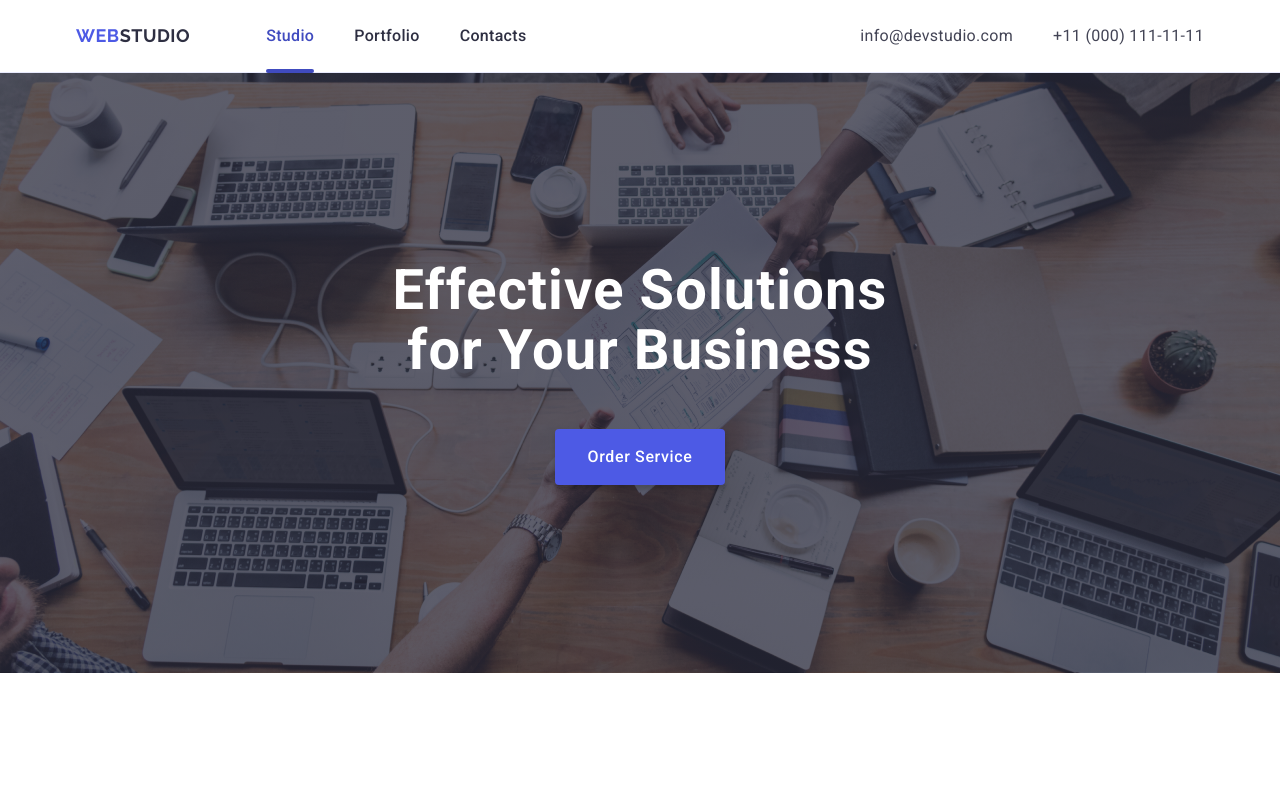
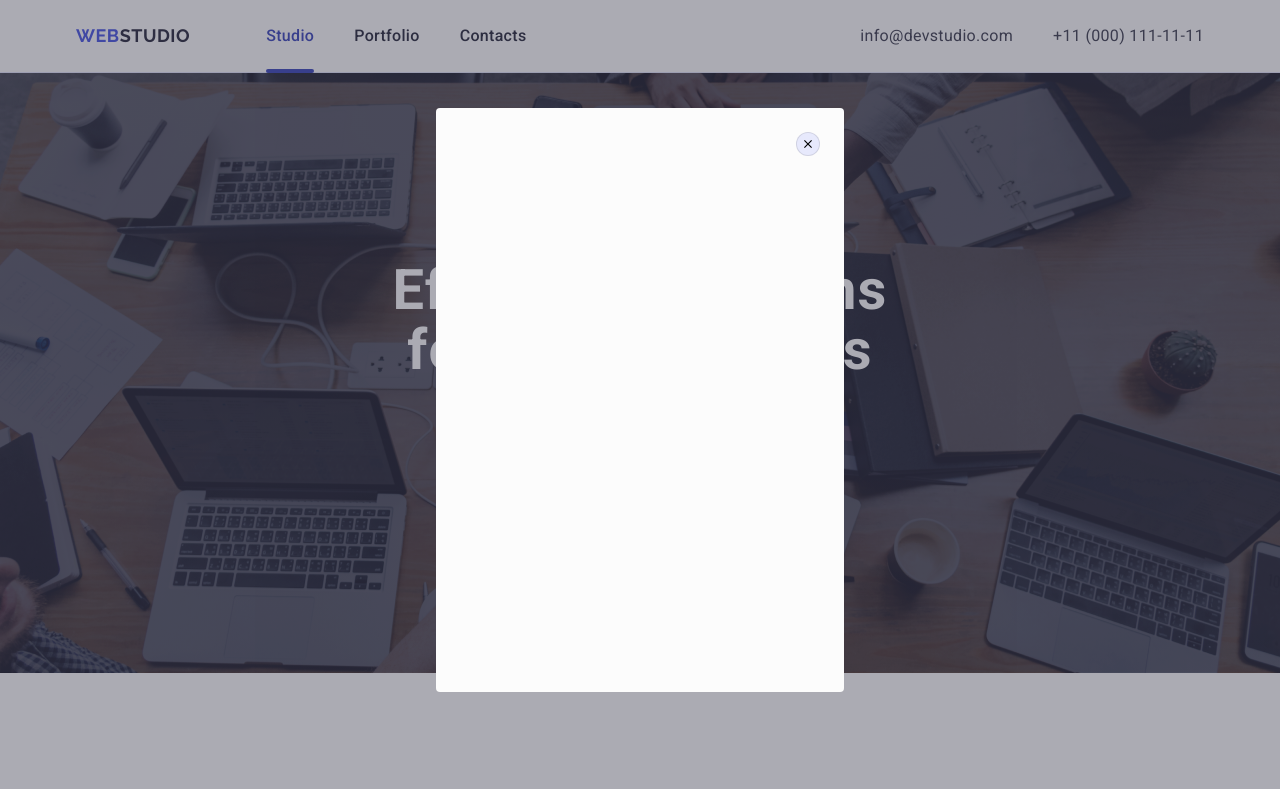
Before and after one commit to Aliona1609/Aliona1609-goit-markup-hw-05, a plain HTML site: page index.html in a window 1280 px wide. Shown: the top 789 px of the page. Drawn offline with nearby package versions, Linux system fonts and the light colour scheme.

Commit message:
Modal first part

```diff
--- a/css/styles.css
+++ b/css/styles.css
@@ -513,6 +513,9 @@ fill: #f4f4fd;
 background-color: #31D0AA;
 }
 
+.form-footer {
+}
+
 
 .form-text {
 margin-bottom: 16px;
@@ -538,7 +541,6 @@ background-color: #2E2F42;
 border-radius: 4px;
 box-shadow: 0px 4px 4px rgba(0, 0, 0, 0.15);
 background-color: transparent;
-padding-left: 16px;
 font-size: 12px;
 line-height: 2;
 letter-spacing: 0.04em;
@@ -546,6 +548,7 @@ letter-spacing: 0.04em;
 
 .form-input::placeholder {
 color: #ffffff;
+padding-left: 16px;
 }
 
 
@@ -571,3 +574,68 @@ color: #ffffff;
 .form-icon {
     margin-left: 16px;
 }
+
+
+.backdrop {
+    position: fixed;
+    top: 0;
+    left: 0;
+    width: 100%;
+    height: 100%;
+    background-color: rgba(46, 47, 66, 0.4);
+    opacity: 0;
+    visibility: hidden;
+    pointer-events: none;
+    transition: opacity 250ms cubic-bezier(0.4, 0, 0.2, 1), visibility 250ms cubic-bezier(0.4, 0, 0.2, 1);
+
+}
+
+.is-open {
+opacity: 1;
+visibility: visible;
+pointer-events: auto;
+
+}
+.modal {
+  position: absolute;
+  top: 50%;
+  left: 50%;
+  transform: translate(-50%, -50%) scale(1);
+  width: 408px;
+  min-height: 584px;
+  background: #fcfcfc;
+  border-radius: 4px;
+  transition: transform 250ms cubic-bezier(0.4, 0, 0.2, 1);
+}
+
+.modal-close-btn {
+    position: absolute;
+    top: 24px;
+    right: 24px;
+    width: 24px;
+    height: 24px;
+    border-radius: 50%;
+    padding: 0;
+    cursor: pointer;
+    border:1px solid rgba(0, 0, 0, 0.1);
+    background-color: #E7E9FC;
+   display: flex;
+   justify-content: center;
+   align-items: center;
+   transition: background-color 250ms cubic-bezier(0.4, 0, 0.2, 1), border 250ms cubic-bezier(0.4, 0, 0.2, 1);
+}
+
+.modal-close-btn:hover,
+.modal-close-btn:focus {
+    background-color: #404BBF;
+    border: none;
+}
+
+.close-icon {
+    transition: fill 250ms cubic-bezier(0.4, 0, 0.2, 1);
+}
+
+.modal-close-btn:hover > .modal-close-icon,
+.modal-close-btn:focus > .modal-close-icon {
+fill: #FFFFFF;
+}
--- a/index.html
+++ b/index.html
@@ -422,7 +422,7 @@
         </ul>
       </div>
 
-      <div class="form-footer-container">
+      <div class="form-footer container">
         <p class="form-text">Subscribe</p>
         <form class="form" name="subscribe">
           <label class="footer-label">
@@ -437,6 +437,16 @@
       </div>
     </div>
   </footer>
+  <div class="backdrop is-open">
+    <div class="modal">
+      <button type="button" class="modal-close-btn">
+        <svg class="modal-close-icon" width="8" height="8">
+          <use href="./images/symbol-defs (2).svg#icon-Vector-4"></use>
+        </svg>
+      </button>
+
+    </div>
+  </div>
 </body>
 
 </html>
```
